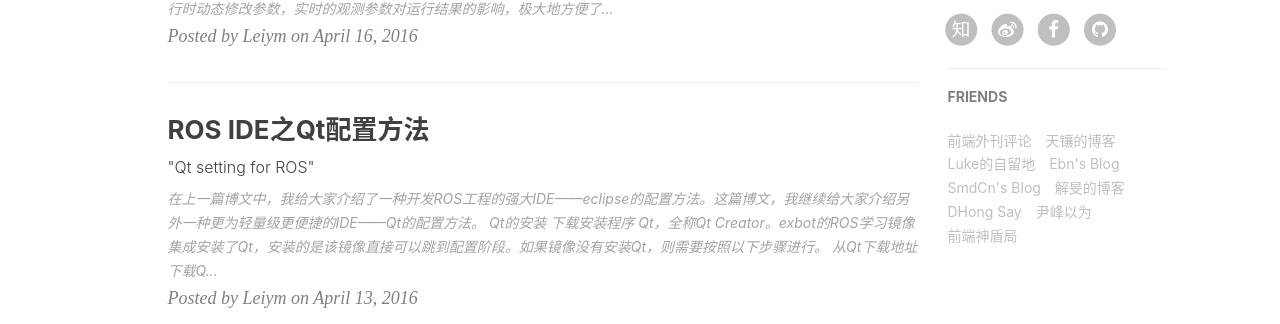
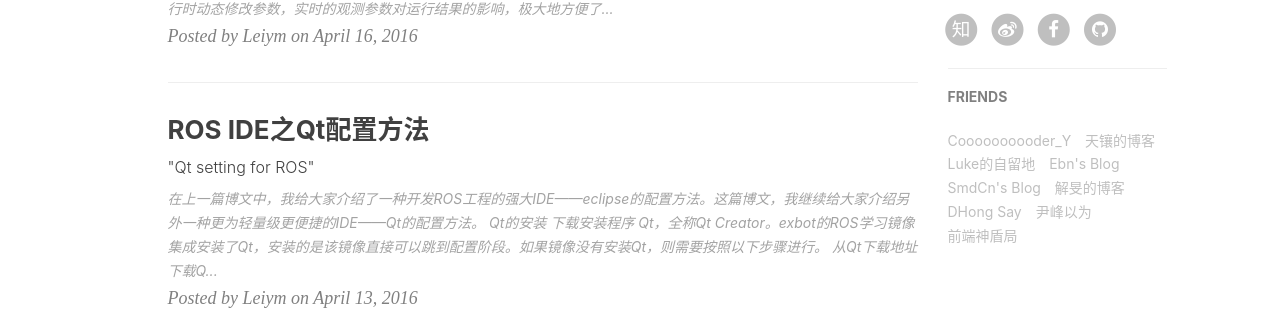
Before and after one commit to ozaki8/missmiaom.github.io, a Jekyll site: the page built from index.html, in a window 1280 px wide. Shown: the part 854-1178 px from the top of the page. Built offline with Jekyll 4.4.1, drawn with Linux system fonts in a browser that asks for light colours; nearby versions of some CDN libraries; the list of posts is cut into pages by our own code; comment, search, counter and statistics services are not loaded.

Commit message:
Update _config.yml

```diff
--- a/_config.yml
+++ b/_config.yml
@@ -82,8 +82,8 @@ featured-condition-size: 1              # A tag will be featured if the size of
 # Friends
 friends: [
     {
-        title: "前端外刊评论",
-        href: "http://qianduan.guru/"
+        title: "Coooooooooder_Y",
+        href: "http://yangruihan.com/"
     },{
         title: "天镶的博客",
         href: "http://lingyu.wang/"
```
